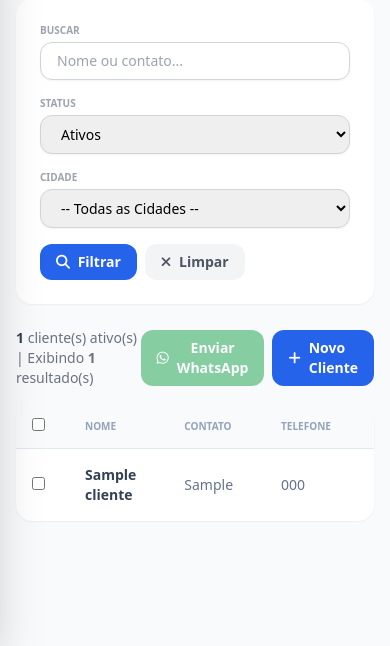
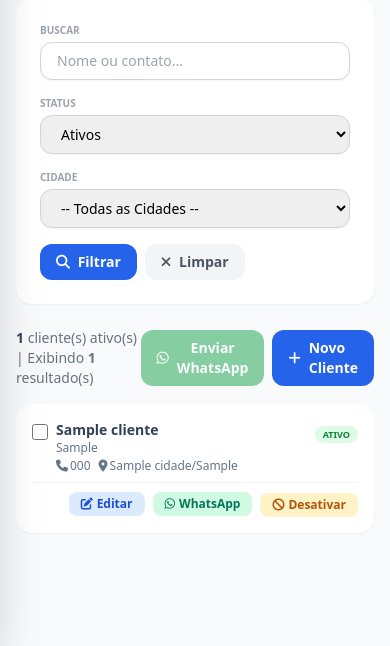
Before and after one commit to Ivanildo-Lab/e-cobrancas, a Django app: page /cadastros/clientes/ in a window 390 px wide. Shown: the part 198-844 px from the top of the page. Run offline with Django 4.2, Linux system fonts and the light colour scheme; a user stored in the database is signed in; tables that the repository leaves empty hold one stand-in row (values such as "Sample post"); grey boxes marked "Sample" are stand-in pictures; some libraries are stand-ins or nearby versions.

Commit message:
Add mobile card layout for client list

```diff
--- a/templates/cadastros/cliente_lista.html
+++ b/templates/cadastros/cliente_lista.html
@@ -61,7 +61,8 @@
 
 <div class="bg-white rounded-2xl shadow-sm overflow-hidden">
     <div class="overflow-x-auto">
-    <table class="w-full text-sm">
+    <!-- Tabela Desktop -->
+    <table class="w-full text-sm hidden md:table">
         <thead class="bg-slate-50 border-b border-slate-200">
             <tr>
                 <th class="text-center px-4 py-3 w-10">
@@ -123,6 +124,66 @@
             {% endfor %}
         </tbody>
     </table>
+
+    <!-- Cards Mobile -->
+    <div class="md:hidden divide-y divide-slate-100">
+        {% for cliente in clientes %}
+        <div class="p-4">
+            <div class="flex items-start justify-between gap-2">
+                <div class="flex items-start gap-2 flex-1 min-w-0">
+                    <input type="checkbox" name="clientes_select" value="{{ cliente.pk }}"
+                        data-nome="{{ cliente.nome }}" data-telefone="{{ cliente.telefone|default:'' }}"
+                        onclick="atualizarContador()" class="cliente-checkbox mt-1 w-4 h-4 accent-green-600 cursor-pointer flex-shrink-0">
+                    <div class="min-w-0">
+                        <p class="font-bold text-slate-700 text-sm truncate">{{ cliente.nome }}</p>
+                        {% if cliente.contato %}
+                        <p class="text-xs text-slate-500 truncate">{{ cliente.contato }}</p>
+                        {% endif %}
+                        <div class="flex items-center gap-2 mt-0.5 flex-wrap">
+                            {% if cliente.telefone %}
+                            <span class="text-xs text-slate-500"><i class="fa fa-phone mr-0.5"></i>{{ cliente.telefone }}</span>
+                            {% endif %}
+                            {% if cliente.cidade %}
+                            <span class="text-xs text-slate-500"><i class="fa fa-location-dot mr-0.5"></i>{{ cliente.cidade }}</span>
+                            {% endif %}
+                        </div>
+                    </div>
+                </div>
+                <div class="flex-shrink-0">
+                    {% if cliente.ativo %}
+                        <span class="bg-green-100 text-green-700 text-[9px] font-black px-2 py-0.5 rounded-full">ATIVO</span>
+                    {% else %}
+                        <span class="bg-gray-100 text-gray-500 text-[9px] font-black px-2 py-0.5 rounded-full">INATIVO</span>
+                    {% endif %}
+                </div>
+            </div>
+            <div class="flex items-center justify-end gap-2 mt-2 pt-2 border-t border-slate-100">
+                <a href="{% url 'cadastros:editar_cliente' cliente.pk %}"
+                    class="bg-blue-100 text-blue-700 px-3 py-1 rounded-lg text-xs font-bold hover:bg-blue-200 transition">
+                    <i class="fa fa-edit mr-1"></i>Editar
+                </a>
+                {% if cliente.telefone %}
+                <a href="https://wa.me/55{{ cliente.telefone }}" target="_blank"
+                    class="bg-emerald-100 text-emerald-700 px-3 py-1 rounded-lg text-xs font-bold hover:bg-emerald-200 transition">
+                    <i class="fab fa-whatsapp mr-1"></i>WhatsApp
+                </a>
+                {% endif %}
+                <form method="post" action="{% url 'cadastros:desativar_cliente' cliente.pk %}" class="inline">
+                    {% csrf_token %}
+                    <button type="submit"
+                        class="{% if cliente.ativo %}bg-amber-100 text-amber-700 hover:bg-amber-200{% else %}bg-green-100 text-green-700 hover:bg-green-200{% endif %} px-3 py-1 rounded-lg text-xs font-bold transition">
+                        <i class="fa fa-{% if cliente.ativo %}ban{% else %}check-circle{% endif %} mr-1"></i>{% if cliente.ativo %}Desativar{% else %}Ativar{% endif %}
+                    </button>
+                </form>
+            </div>
+        </div>
+        {% empty %}
+        <div class="p-12 text-center text-gray-400">
+            <i class="fa fa-users text-3xl mb-2 block"></i>
+            Nenhum cliente encontrado.
+        </div>
+        {% endfor %}
+    </div>
     </div>
 </div>
 
```
